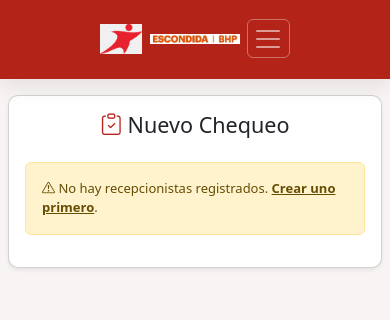
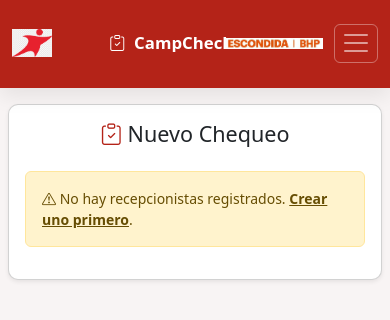
Before and after one commit to Javier-9690/camp-checklist, a Flask app: page / in a window 390 px wide. Shown: the top 320 px of the page. Run offline with Flask 3, Linux system fonts and the light colour scheme.

Commit message:
Add files via upload

```diff
--- a/static/css/style.css
+++ b/static/css/style.css
@@ -29,54 +29,47 @@
 }
 
 .app-navbar-top {
-    position: relative;
-    display: flex;
+    display: grid;
+    grid-template-columns: minmax(140px, 1fr) auto minmax(140px, 1fr);
     align-items: center;
-    justify-content: space-between;
-    gap: 1rem;
+    gap: 0.9rem;
+    width: 100%;
     min-height: 64px;
 }
 
 .app-navbar-side {
     display: flex;
     align-items: center;
-    position: relative;
-    z-index: 2;
     min-width: 0;
 }
 
 .app-navbar-left {
-    flex: 0 1 160px;
     justify-content: flex-start;
 }
 
 .app-navbar-right {
-    flex: 0 1 220px;
     justify-content: flex-end;
     gap: 0.7rem;
 }
 
 .app-navbar-brand {
-    position: absolute;
-    left: 50%;
-    top: 50%;
-    transform: translate(-50%, -50%);
+    position: static;
+    transform: none;
     display: inline-flex;
     align-items: center;
     justify-content: center;
     gap: 0.55rem;
     margin: 0;
-    padding: 0;
+    padding: 0 0.4rem;
     font-size: 1.55rem;
     line-height: 1;
     color: #fff !important;
     text-align: center;
     white-space: nowrap;
-    max-width: calc(100% - 430px);
-    overflow: hidden;
-    text-overflow: ellipsis;
+    max-width: 100%;
+    overflow: visible;
     text-decoration: none;
-    z-index: 1;
+    font-weight: 700;
 }
 
 .app-navbar-brand i {
@@ -111,13 +104,13 @@
 }
 
 .corner-logo-aramark {
-    max-height: 48px;
-    max-width: 120px;
+    max-height: 46px;
+    max-width: 118px;
 }
 
 .corner-logo-escondida {
-    max-height: 42px;
-    max-width: 180px;
+    max-height: 38px;
+    max-width: 172px;
 }
 
 .logo-slot {
@@ -283,150 +276,70 @@
 
 @media (max-width: 991.98px) {
     .app-navbar-shell {
-        gap: 0.45rem;
+        gap: 0.35rem;
     }
 
     .app-navbar-top {
-        min-height: 58px;
-    }
-
-    .app-navbar-left {
-        flex-basis: 110px;
-    }
-
-    .app-navbar-right {
-        flex-basis: 150px;
+        grid-template-columns: minmax(88px, 1fr) auto minmax(88px, 1fr);
+        gap: 0.5rem;
+        min-height: 56px;
     }
 
     .app-navbar-brand {
-        max-width: calc(100% - 300px);
-        font-size: 1.15rem;
+        font-size: 1.2rem;
+        max-width: min(52vw, 240px);
+        overflow: hidden;
+        text-overflow: ellipsis;
+    }
+
+    .app-navbar-brand i {
+        font-size: 1rem;
+    }
+
+    .corner-logo-aramark {
+        max-height: 34px;
+        max-width: 84px;
+    }
+
+    .corner-logo-escondida {
+        max-height: 30px;
+        max-width: 130px;
     }
 
     .app-navbar-menu .navbar-nav {
-        padding-top: 0.35rem;
+        padding-top: 0.25rem;
+        align-items: stretch;
     }
 
     .app-navbar-menu .nav-link {
-        border-radius: 10px;
-        padding-left: 0.7rem;
-        padding-right: 0.7rem;
+        border-radius: 12px;
+    }
+}
+
+@media (max-width: 575.98px) {
+    .app-navbar-top {
+        grid-template-columns: 72px minmax(0, 1fr) 120px;
+        gap: 0.35rem;
+    }
+
+    .app-navbar-brand {
+        justify-self: center;
+        font-size: 1.05rem;
+        max-width: 100%;
+        padding: 0 0.2rem;
     }
 
     .corner-logo-aramark {
-        max-height: 38px;
-        max-width: 96px;
-    }
-
-    .corner-logo-escondida {
-        max-height: 32px;
-        max-width: 132px;
-    }
-}
-
-@media (max-width: 576px) {
-    body {
-        font-size: 13px;
-    }
-
-    .field-label {
-        font-size: 0.75rem;
-        width: 75px;
-    }
-
-    .field-options .btn {
-        font-size: 0.7rem;
-        padding: 2px 6px;
-    }
-
-    .building-grid {
-        grid-template-columns: repeat(auto-fill, minmax(60px, 1fr));
-    }
-
-    .app-navbar-shell {
-        padding-top: 0.35rem;
-        padding-bottom: 0.45rem;
-    }
-
-    .app-navbar-top {
-        gap: 0.45rem;
-        min-height: 50px;
-    }
-
-    .app-navbar-left {
-        flex-basis: 74px;
-    }
-
-    .app-navbar-right {
-        flex-basis: 112px;
-        gap: 0.45rem;
-    }
-
-    .app-navbar-brand {
-        font-size: 0.98rem;
-        max-width: calc(100% - 190px);
-        gap: 0.35rem;
-    }
-
-    .app-navbar-brand i {
-        font-size: 0.92rem;
-    }
-
-    .corner-logo-aramark {
-        max-height: 30px;
-        max-width: 72px;
-    }
-
-    .corner-logo-escondida {
-        max-height: 26px;
-        max-width: 90px;
-    }
-
-    .navbar-toggler {
-        padding: 0.2rem 0.35rem;
-    }
-}
-
-@media (min-width: 768px) {
-    .checklist-container {
-        columns: 2;
-        column-gap: 12px;
-    }
-
-    .room-card {
-        break-inside: avoid;
-    }
-}
-
-@media (min-width: 1200px) {
-    .checklist-container {
-        columns: 3;
-    }
-}
-
-@media (max-height: 500px) and (orientation: landscape) {
-    .navbar {
-        padding-top: 2px;
-        padding-bottom: 2px;
-    }
-
-    main {
-        padding-top: 4px !important;
-    }
-
-    .checklist-container {
-        columns: 2;
-    }
-
-    .corner-logo-aramark {
-        max-height: 26px;
+        max-height: 28px;
+        max-width: 68px;
     }
 
     .corner-logo-escondida {
         max-height: 24px;
+        max-width: 98px;
     }
 
-    .app-navbar-brand {
-        font-size: 0.95rem;
+    .app-navbar-toggler {
+        padding: 0.22rem 0.38rem;
     }
 }
```
